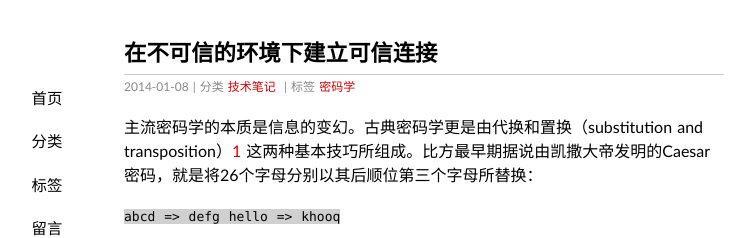
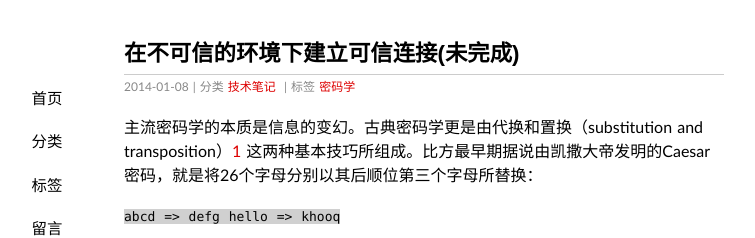
Before and after one commit to wuyy2007/wanguolin.github.io, a Jekyll site: the page built from _posts/2014-01-08-secure_communications_over_insecure_channels.md, in a window 1280 px wide. Shown: the top 238 px of the page, without its empty margins (216-971 px from the left). Built offline with Jekyll 4.4.1, drawn with Linux system fonts in a browser that asks for light colours; some web fonts are replaced; formulas are drawn with MathJax 3; comment, search, counter and statistics services are not loaded.

Commit message:
add 'unfinished to another blog'

```diff
--- a/_posts/2014-01-08-secure_communications_over_insecure_channels.md
+++ b/_posts/2014-01-08-secure_communications_over_insecure_channels.md
@@ -1,6 +1,6 @@
 ---
 layout: post
-title: "在不可信的环境下建立可信连接"
+title: "在不可信的环境下建立可信连接(未完成)"
 description: ""
 category: 技术笔记
 tags: [密码学]
```
